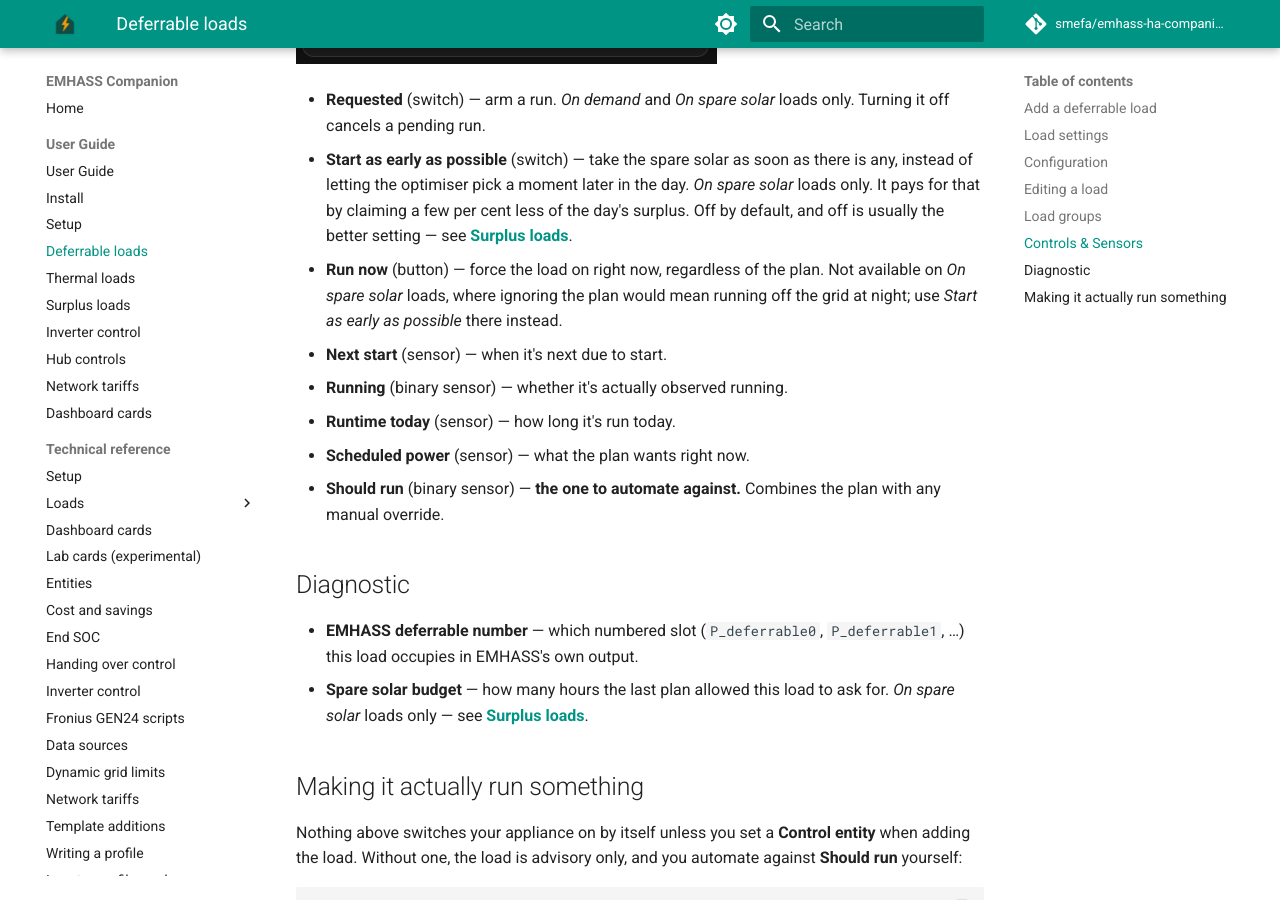
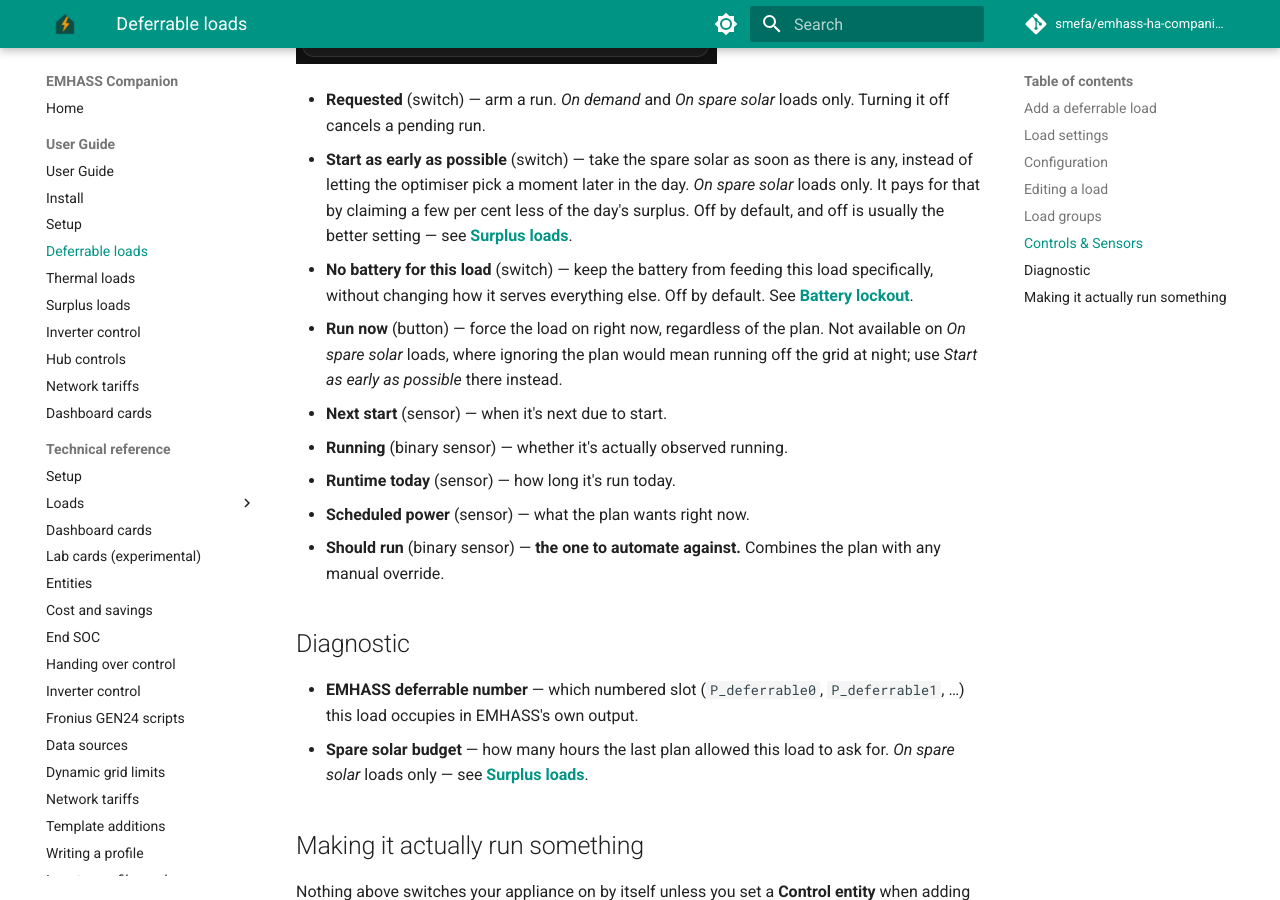
Before and after one commit to smefa/emhass-ha-companion, an MkDocs documentation site: the page built from docs/guide/deferrable_loads.md, in a window 1280 px wide and 900 px high, scrolled down 4753 px. Built offline with MkDocs 1.6.1 and Material for MkDocs 9.7.7, drawn with Linux system fonts in a browser that asks for light colours; comment, search, counter and statistics services are not loaded.

Commit message:
Add option to prevent battery usage for specific deferrable loads

```diff
--- a/docs/guide/deferrable_loads.md
+++ b/docs/guide/deferrable_loads.md
@@ -149,6 +149,9 @@
   day. *On spare solar* loads only. It pays for that by claiming a few per cent
   less of the day's surplus. Off by default, and off is usually the better
   setting — see **[Surplus loads](surplus_loads.md)**.
+- **No battery for this load** (switch) — keep the battery from feeding this
+  load specifically, without changing how it serves everything else. Off by
+  default. See **[Battery lockout](../battery_lockout.md)**.
 - **Run now** (button) — force the load on right now, regardless of the
   plan. Not available on *On spare solar* loads, where ignoring the plan
   would mean running off the grid at night; use *Start as early as
```
